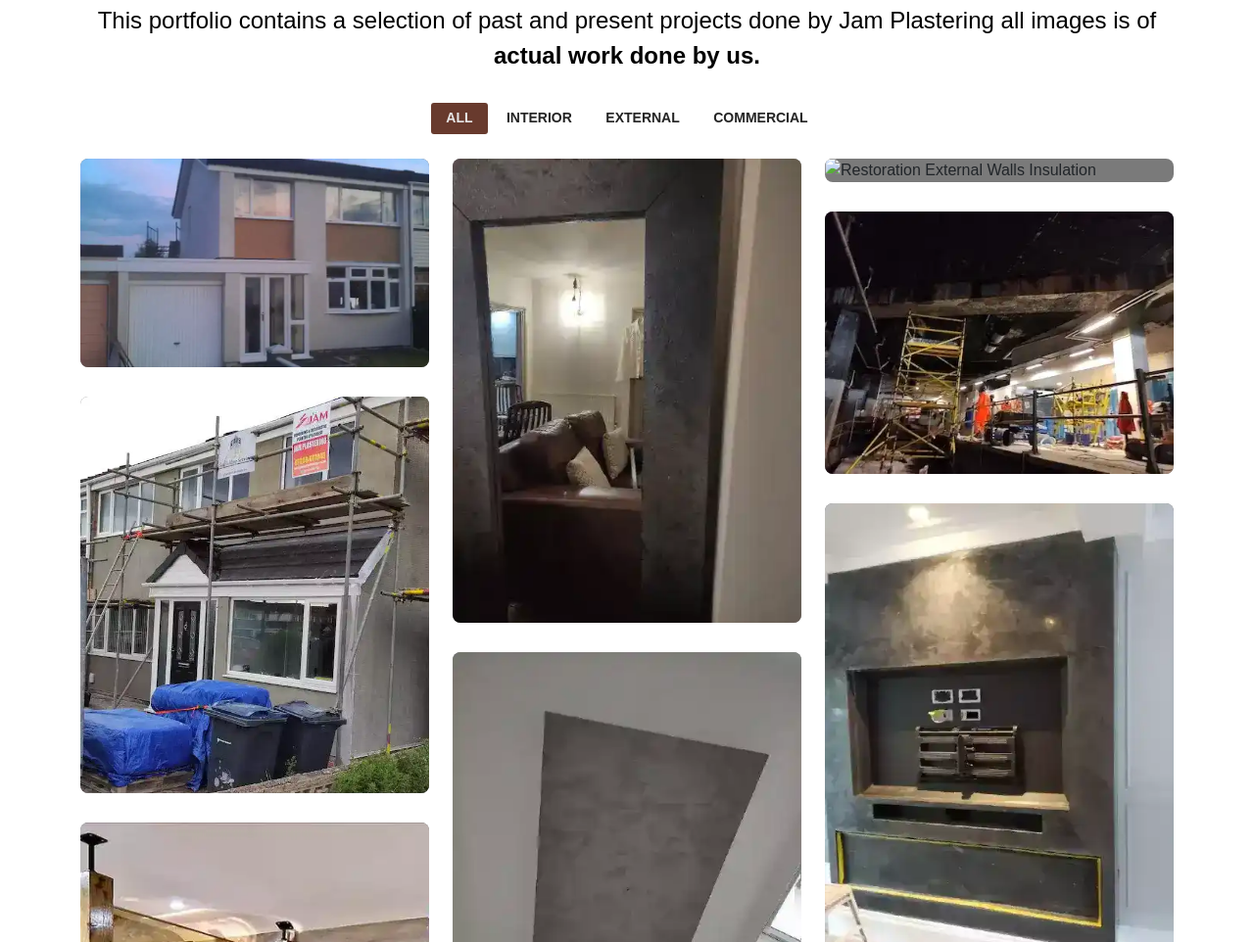
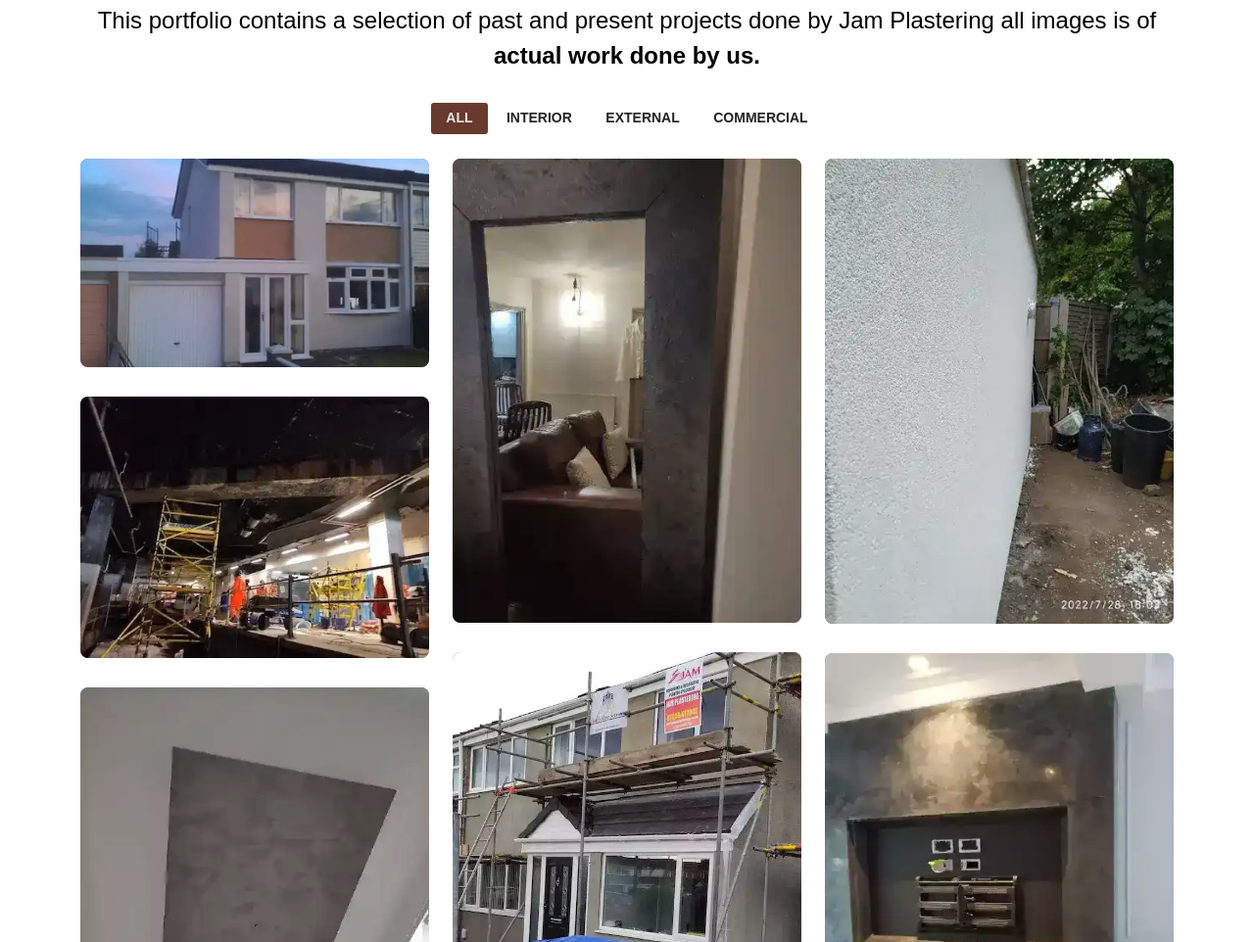
Before and after one commit to codesleeps/jam_plastering_services, a website: page index.html in a window 1280 px wide. Shown: the part 10522-11484 px from the top of the page at 98% size. Drawn offline with Linux system fonts and the light colour scheme; a web font is replaced by a local one.

Commit message:
missed a image

```diff
--- a/index.html
+++ b/index.html
@@ -695,7 +695,7 @@
           <div class="col-lg-4 col-md-6 portfolio-item filter-external">
             <div class="portfolio-wrap">
               <picture>
-                <img src="assets/img/portfolio/setThree/IMG-20230802-WA0229 copy 2_1_11zon.webp" loading="lazy" class="img-fluid"
+                <img src="assets/img/portfolio/setThree/IMG-20230802-WA0229_copy_2_2_11zon.webp" loading="lazy" class="img-fluid"
                   alt="Restoration External Walls Insulation" width="416" height="555">
               </picture>
               <div class="portfolio-info">
```
